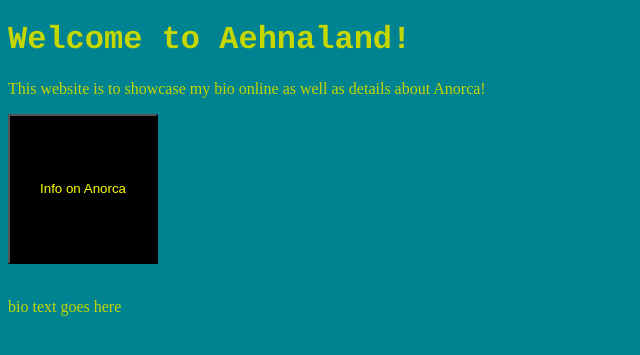
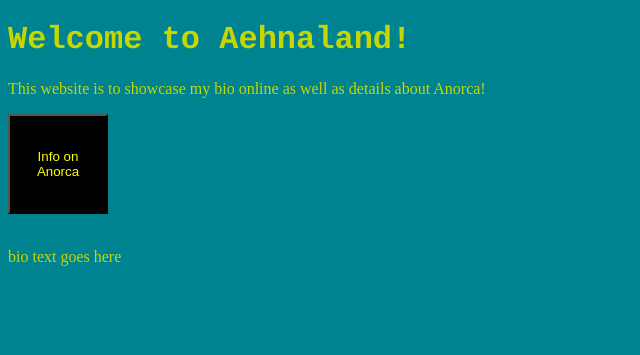
Before and after one commit to GyaraDeez/Aehnaland, a PHP site: page / in a window 1280 px wide. Shown: the top 355 px of the page, without its empty margins (0-640 px from the left). Run offline with PHP 8.4, Linux system fonts and the light colour scheme.

Commit message:
fixed button sizing this time

```diff
--- a/style.css
+++ b/style.css
@@ -8,8 +8,8 @@ h1 {
   align:center;
 }
 button {
-  height:150px;
-  width:150px;
+  height:100px;
+  width:100px;
   background-color:black;
   color:yellow;
 }
```
